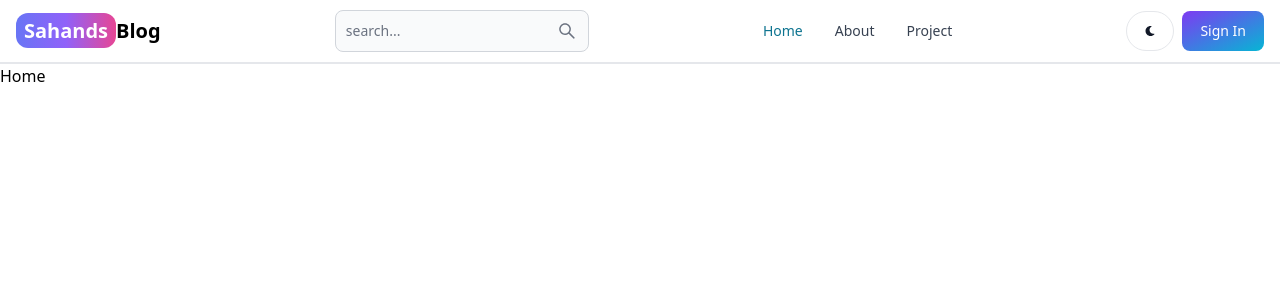
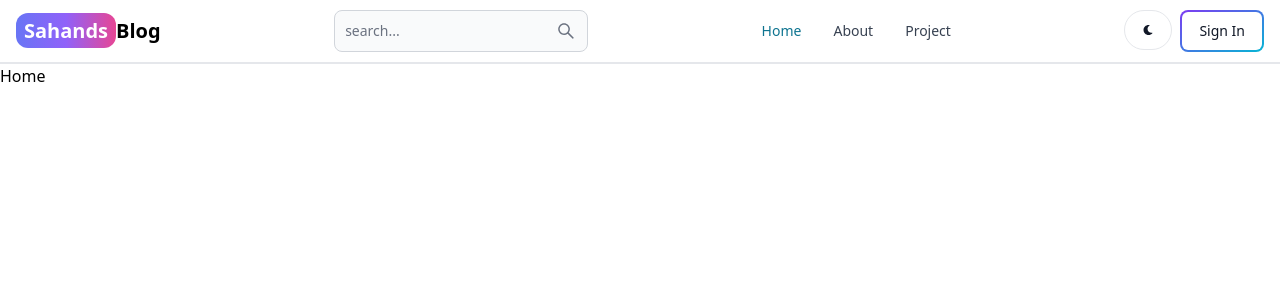
Before and after one commit to Tshering1998/mern-blog, a React (Vite) app in the folder client/: page / in a window 1280 px wide. Shown: the top 300 px of the page. Built offline with nearby package versions, Linux system fonts and the light colour scheme.

Commit message:
server initiliazation

```diff
--- a/client/src/components/Header.jsx
+++ b/client/src/components/Header.jsx
@@ -33,7 +33,9 @@ export default function Header() {
             <FaMoon />
           </Button>
           <Link to="/sign-in">
-            <Button gradientDuoTone="purpleToBlue">Sign In</Button>
+            <Button gradientDuoTone="purpleToBlue" outline>
+              Sign In
+            </Button>
           </Link>
           <Navbar.Toggle />
         </div>
```
Also changed, not shown: package.json (added, +18 -0 lines), 2 other files (tests, documents, lock files or other folders).
